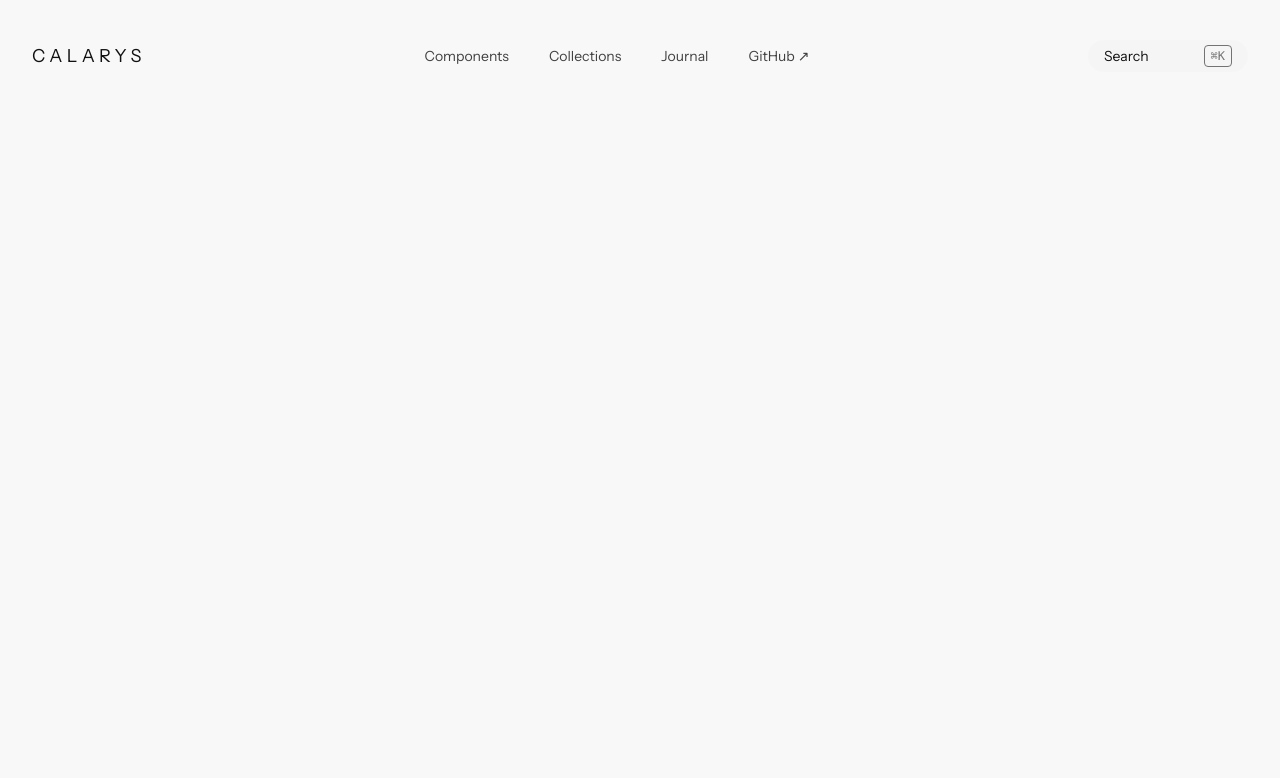
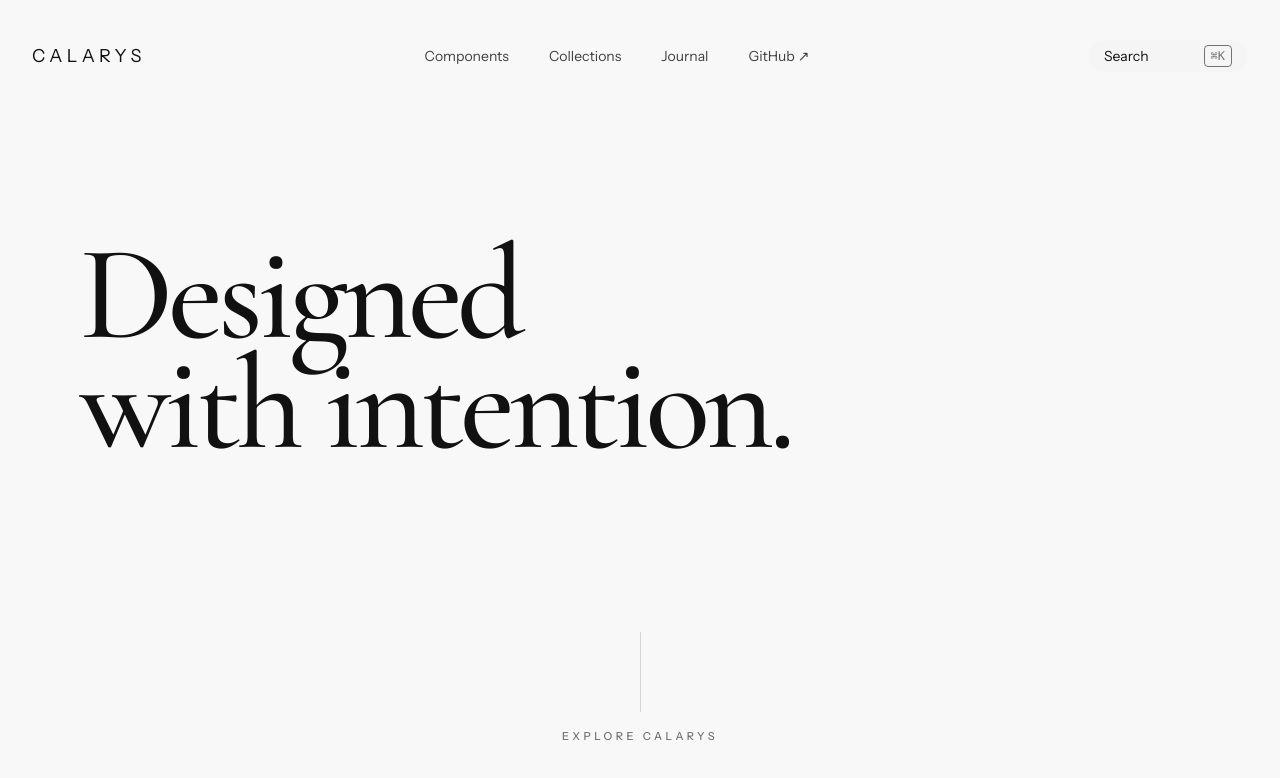
Before and after one commit to tizianocarranza/calarys, a Next.js app: page / in a window 1280 px wide. Shown: the top 778 px of the page. Built offline with nearby package versions, Linux system fonts and the light colour scheme.

Commit message:
feat: implement Home component with layout and footer

```diff
--- a/src/app/page.tsx
+++ b/src/app/page.tsx
@@ -1,3 +1,18 @@
-import { redirect } from "next/navigation"
-export default function Home () {
+export default function Home() {
+  return (
+    <main className="min-h-screen px-20 pt-[30vh] relative">
+      <h1 className="max-w-5xl font-serif text-display-xl font-medium leading-[0.82] tracking-[-0.04em]">
+        Designed
+        <br />
+        with intention.
+      </h1>
+
+      <footer className="absolute bottom-14 inset-x-0 flex flex-col items-center justify-center gap-4">
+        <div className="h-20 w-px bg-neutral-300" />
+        <span className="text-[11px] font-medium tracking-[0.32em] text-neutral-500 uppercase">
+          Explore Calarys
+        </span>
+      </footer>
+    </main>
+  );
 }
```
